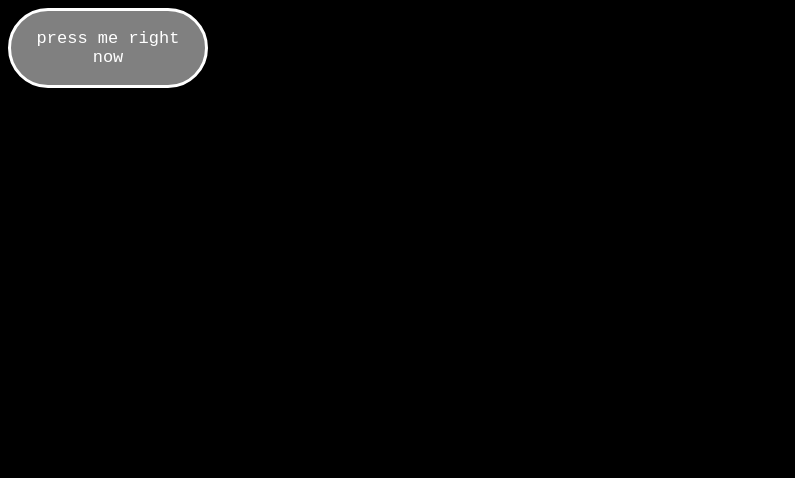
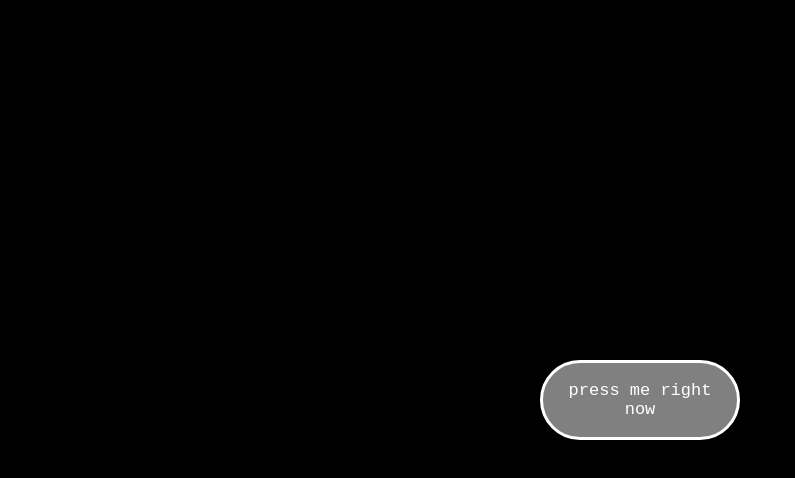
Before and after one commit to SasmikaD/button, a plain HTML site: page index.html in a window 1280 px wide. Shown: the whole page, without its empty margins (0-795 px from the left). Drawn offline with Linux system fonts and the light colour scheme.

Commit message:
Update index.html

```diff
--- a/index.html
+++ b/index.html
@@ -25,8 +25,14 @@
 /* 				//rgb(255, 192, 203); */
 /* 				margin-top: 400px; */
 /* 				margin-left: 800px;		 */
-				margin-top: auto;
-				margin-left: auto;
+/* 				display: block; */
+/* 				margin-top: 0 auto; */
+/* 				margin-left: 0 auto; */
+				position: absolute;
+  				margin: -40px 0 0 -100px;
+/* 				//half height and half width */
+  				left: 50%;
+  				top: 50%;
 				cursor: pointer;
 				position: absolute;
 /*     				top: 50%; */
```
